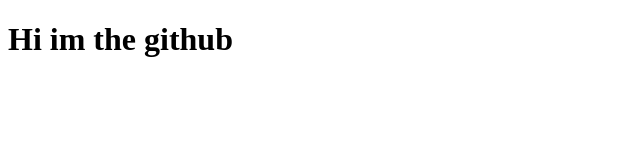
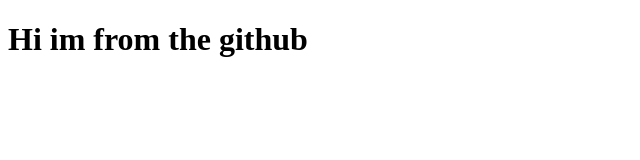
Before and after one commit to the-codeman/test1, a plain HTML site: page index.html in a window 1280 px wide. Shown: the whole page, without its empty margins (0-640 px from the left). Drawn offline with Linux system fonts and the light colour scheme.

Commit message:
Update index.html

```diff
--- a/index.html
+++ b/index.html
@@ -7,6 +7,6 @@
     <title>Document</title>
 </head>
 <body>
-    <h1>Hi im the github</h1>
+    <h1>Hi im from the github</h1>
 </body>
 </html>
```
